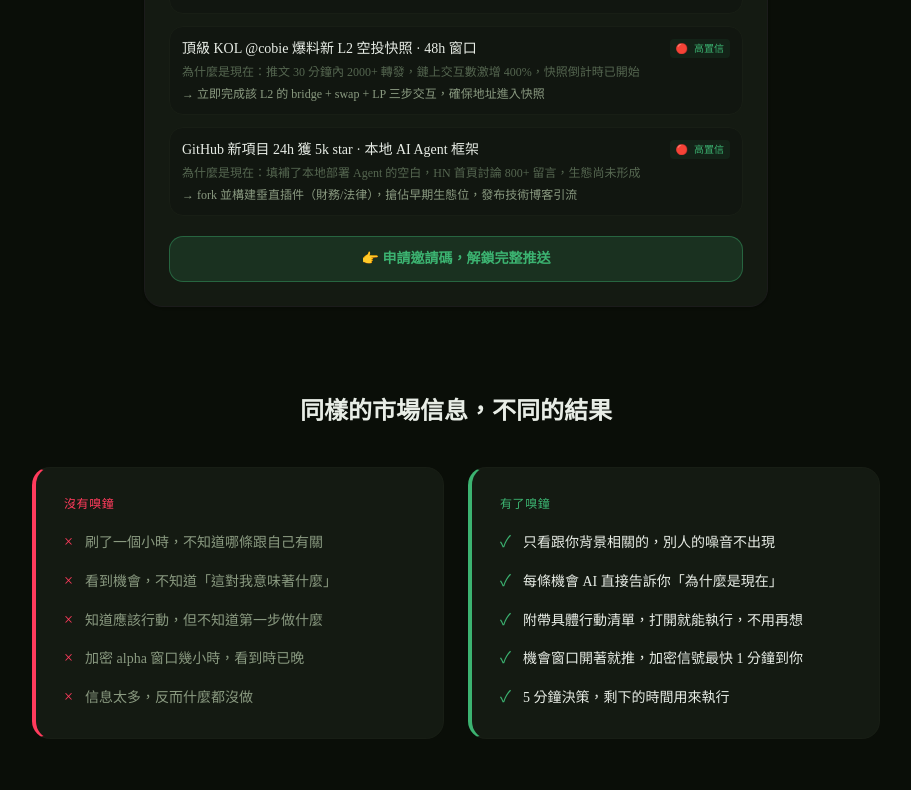
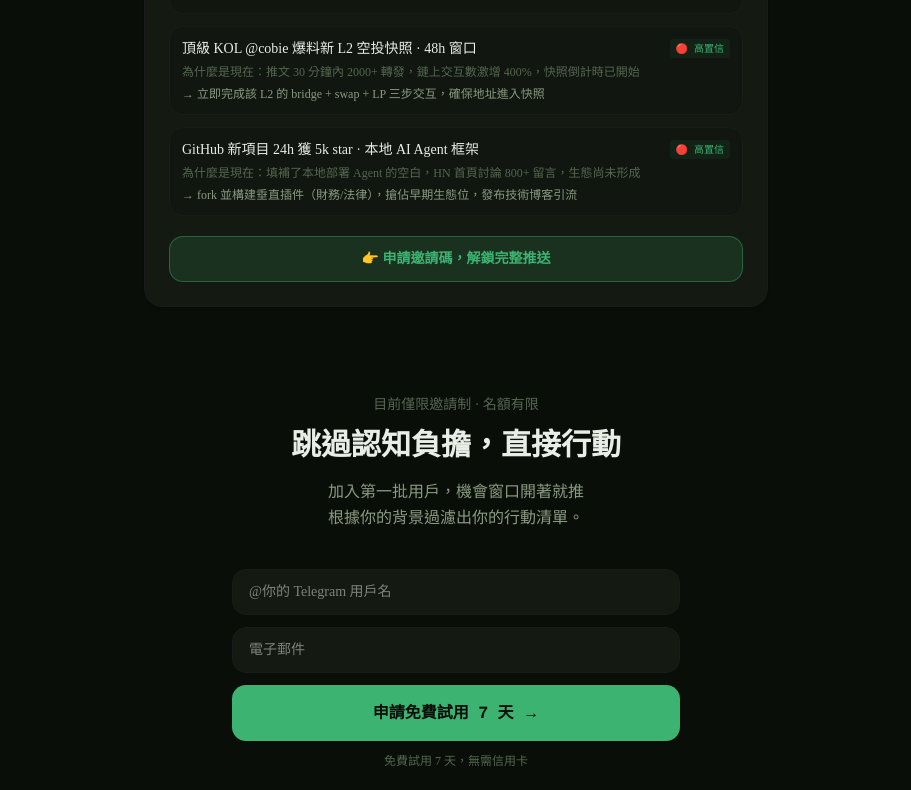
Before and after one commit to benjaminyanjd/flywheel-web, a Next.js app: page / in a window 1280 px wide. Shown: the part 2007-2797 px from the top of the page, without its empty margins (184-1095 px from the left). Built offline with nearby package versions, Linux system fonts and the light colour scheme; no server answers; the database is empty.

Commit message:
revert: 恢復中部申請表單

```diff
--- a/components/landing-content.tsx
+++ b/components/landing-content.tsx
@@ -437,6 +437,33 @@ export default function LandingContent({ userCount, waitlistCount, quotaTotal }:
       {/* ── Product preview card ── */}
       <PreviewCards lang={lang} t={t} scrollToForm={scrollToForm} />
 
+      {/* ── Waitlist Form Section (middle) ── */}
+      <section className="max-w-xl mx-auto px-6 py-12 text-center">
+        <p className="text-sm mb-3" style={{ color: "var(--text-muted)" }}>{t("landing_bottom_note")}</p>
+        <h3 className="text-3xl font-bold mb-4" style={{ color: "var(--text-primary)" }}>{t("landing_bottom_title")}</h3>
+        <p className="mb-8 whitespace-pre-line leading-relaxed" style={{ color: "var(--text-secondary)" }}>
+          {t("landing_bottom_desc")}
+        </p>
+        <div
+          id="waitlist-form-middle"
+          className="rounded-2xl transition-all duration-500"
+          style={{
+            scrollMarginTop: "80px",
+            padding: formHighlight ? "20px" : "4px",
+            border: formHighlight ? "2px solid var(--signal)" : "2px solid transparent",
+            backgroundColor: formHighlight ? "color-mix(in srgb, var(--signal) 5%, transparent)" : "transparent",
+            boxShadow: formHighlight ? "0 0 0 4px color-mix(in srgb, var(--signal) 15%, transparent)" : "none",
+          }}
+        >
+          {formHighlight && (
+            <p className="text-xs font-medium text-center mb-3 animate-pulse" style={{ color: "var(--signal)" }}>
+              👇 {lang === "zh" ? "在這裡輸入信息，獲取專屬邀請碼" : "Enter your info here to get an invite code"}
+            </p>
+          )}
+          <WaitlistForm />
+        </div>
+      </section>
+
       {/* ── Before / After ── */}
       <section className="max-w-4xl mx-auto px-6 py-12">
         <h2 className="text-2xl font-bold text-center mb-10" style={{ color: "var(--text-primary)" }}>{t("landing_ba_title")}</h2>
```
